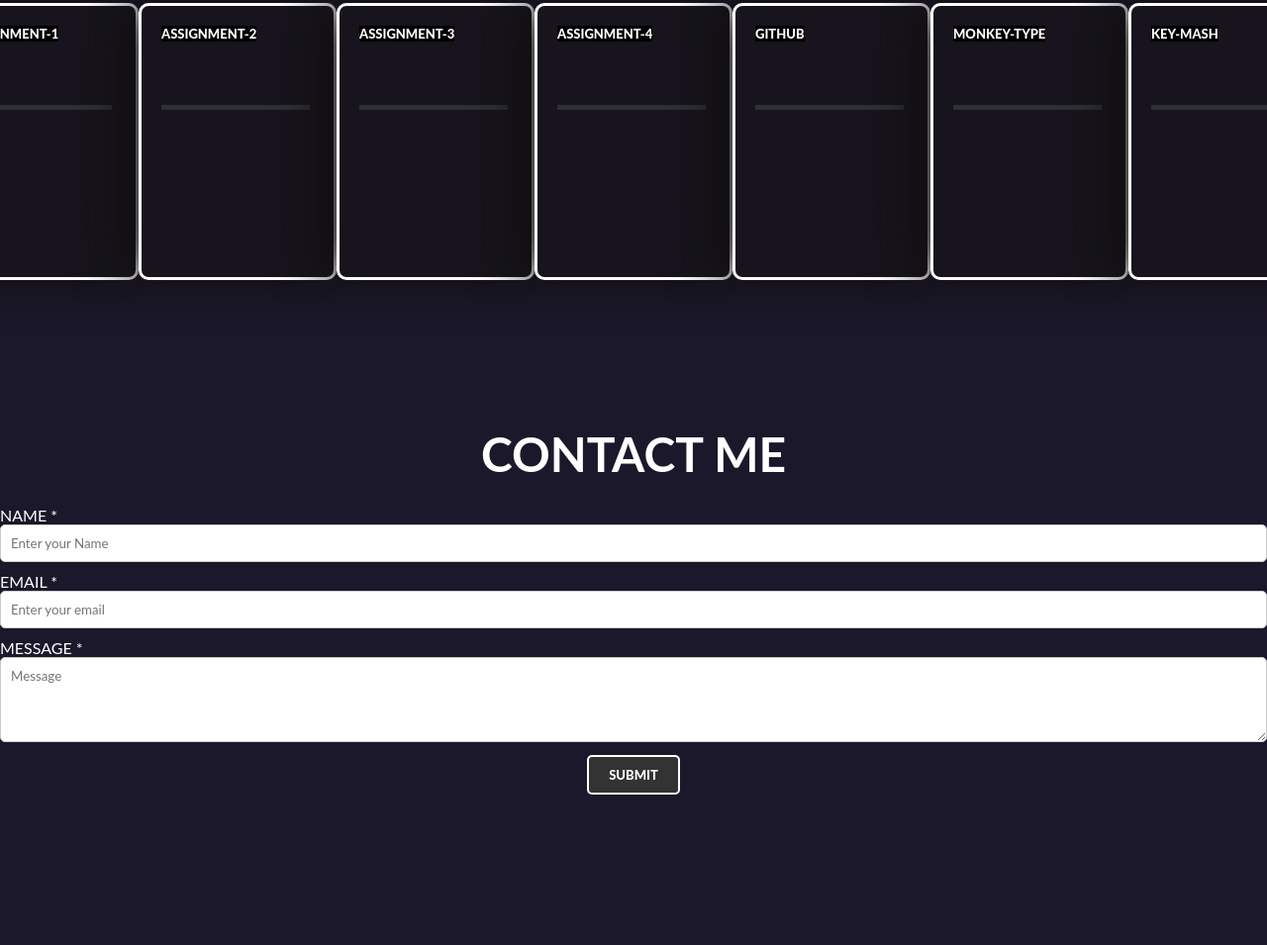
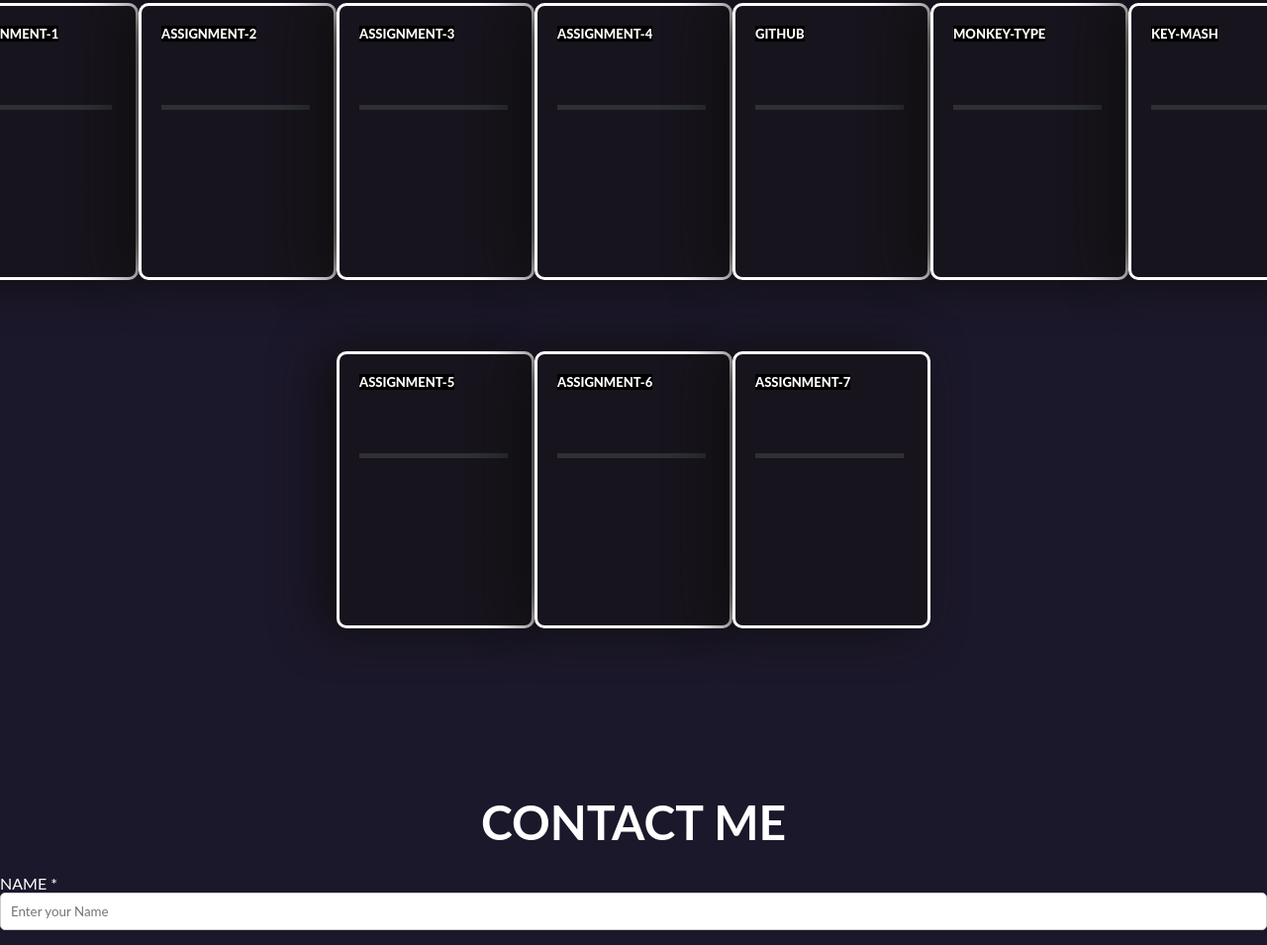
Before and after one commit to abd766/ASSIGNMENT5-SIMPLIFI, a plain HTML site: page index.html in a window 1280 px wide. Shown: the part 941-1896 px from the top of the page at 99% size. Drawn offline with Linux system fonts and the light colour scheme.

Commit message:
ADDING NEW CARDS FOR ASSIGNMENT

```diff
--- a/index.html
+++ b/index.html
@@ -37,7 +37,7 @@
     <section class="features">
       <div class="feature-container">
         <img src="flexbox.png" alt="Flexbox Feature">
-        <h2 style="color: white;">Flexbox Featured</h2>
+        <h2 style="color: white;">FLEXBOX</h2>
         <p>
 
         </p>
@@ -161,6 +161,69 @@
       </div>
     </a>
   </div>
+  <br>
+  <!-- new addititon -->
+  <div class="container-card2">
+  <a href="https://abd-assignment5.netlify.app/" target="_blank">
+    <div class="card">
+      <h3 class="title"><button href="">ASSIGNMENT-5</button></h3>
+      <div class="bar">
+        <div class="emptybar"></div>
+        <div class="filledbar"></div>
+      </div>
+      <div class="circle">
+        <svg version="1.1" href="Black_card.svg.png">
+          <circle class="stroke" cx="60" cy="60" r="50" />
+        </svg>
+      </div>
+    </div>
+  </a>
+
+  <a href="https://abd-assignment6.netlify.app/" target="_blank">
+    <div class="card">
+      <h3 class="title"><button href="">ASSIGNMENT-6</button></h3>
+      <div class="bar">
+        <div class="emptybar"></div>
+        <div class="filledbar"></div>
+      </div>
+      <div class="circle">
+        <svg version="1.1" href="Black_card.svg.png">
+          <circle class="stroke" cx="60" cy="60" r="50" />
+        </svg>
+      </div>
+    </div>
+  </a>
+  <a href="https://abd-assignment7.netlify.app/" target="_blank">
+    <div class="card">
+      <h3 class="title"><button href="">ASSIGNMENT-7</button></h3>
+      <div class="bar">
+        <div class="emptybar"></div>
+        <div class="filledbar"></div>
+      </div>
+      <div class="circle">
+        <svg version="1.1" href="Black_card.svg.png">
+          <circle class="stroke" cx="60" cy="60" r="50" />
+        </svg>
+      </div>
+    </div>
+  </a>
+
+
+
+
+
+
+
+
+
+
+
+
+
+
+
+</div>
+
   <br style="color: white;">
 
   <div class="container">
--- a/style.css
+++ b/style.css
@@ -210,10 +210,18 @@
 
   .container-card{
     position: relative;
-    height: 450px;
+    height:400px;
     width: 600px;
     top: 50px;
     left: calc(50% - 700px);
+    display: flex;
+  }
+  .container-card2{
+    position: relative;
+    height:400px;
+    width: 600px;
+    top: -20px;
+    left: calc(50% - 300px);
     display: flex;
   }
 
```
